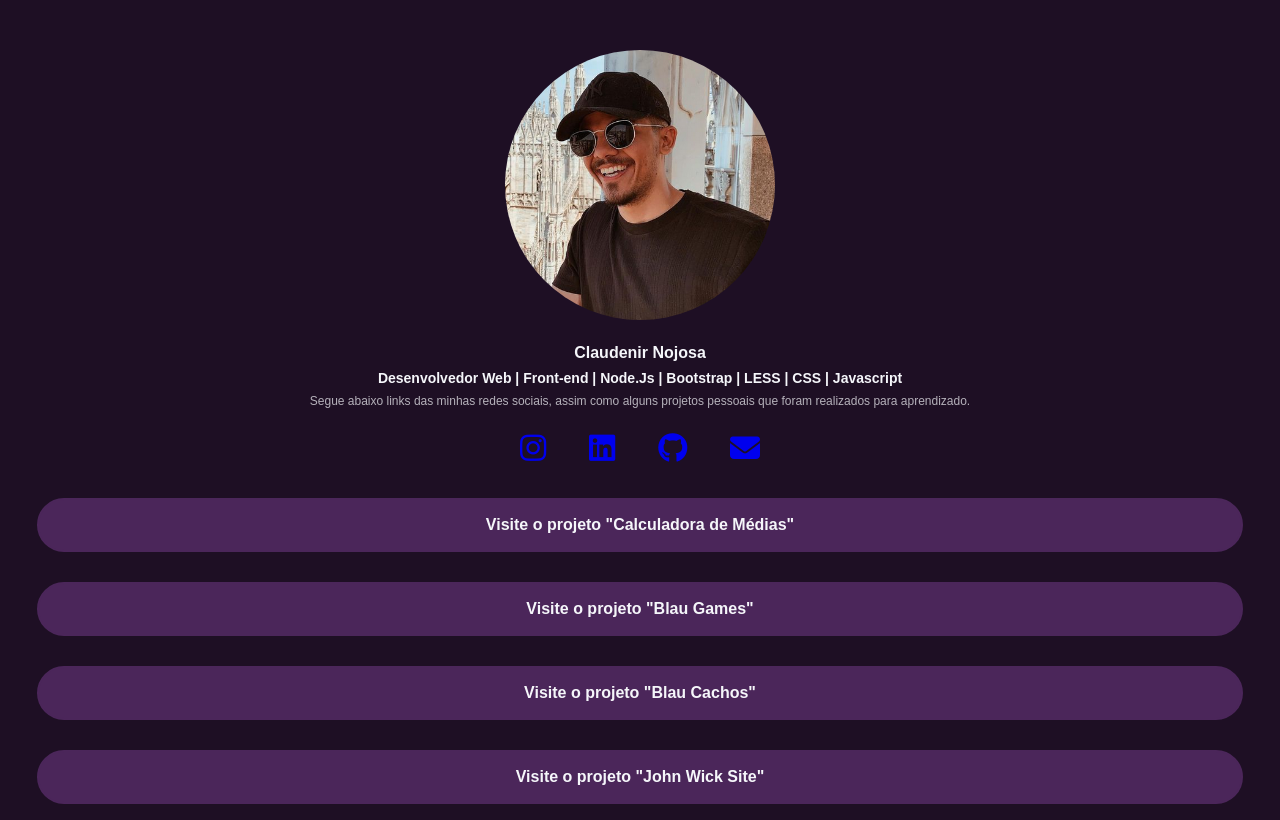
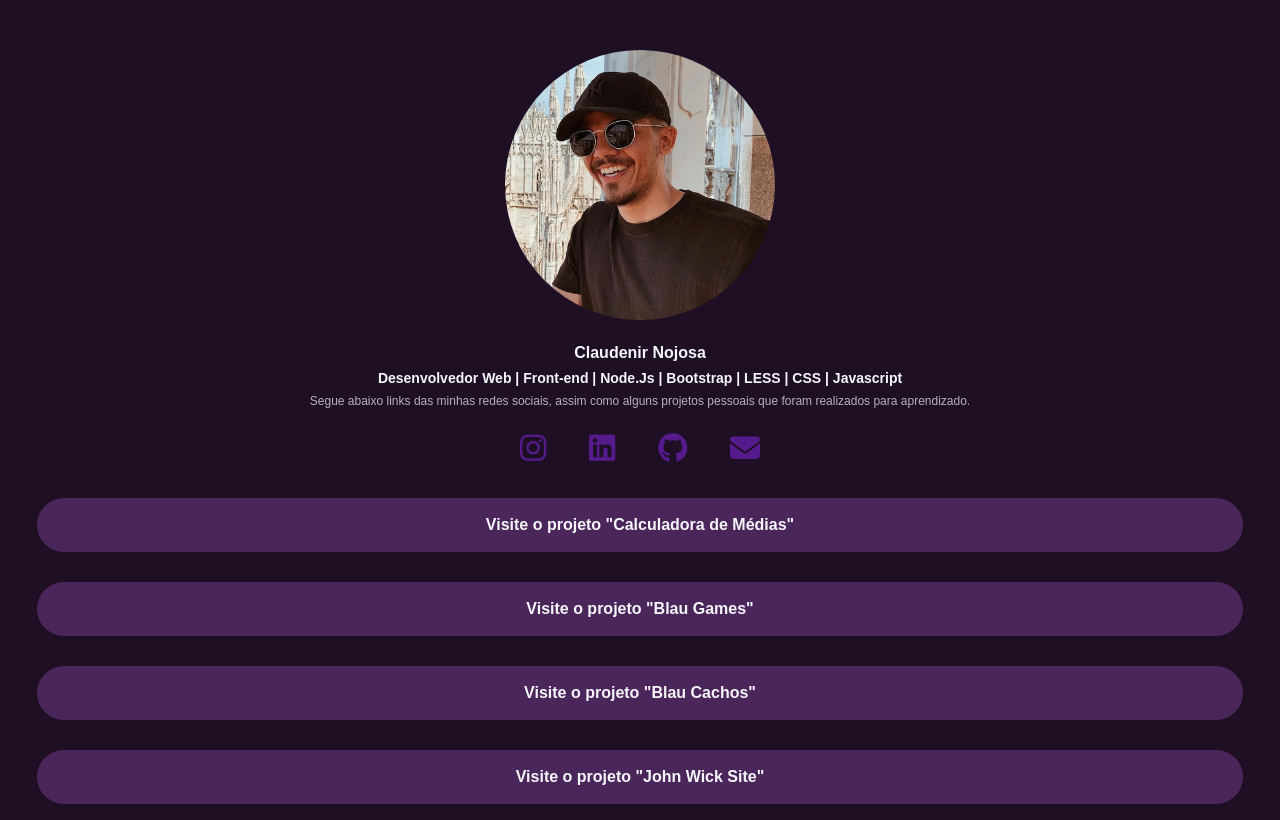
Before and after one commit to Claudenir-Nojosa/Pagina-do-Claudenir-, a website: page index.html in a window 1280 px wide. Drawn offline with Linux system fonts and the light colour scheme.

Commit message:
arrumando cor do icone do email

```diff
--- a/src/styles/main.less
+++ b/src/styles/main.less
@@ -63,6 +63,9 @@ header {
 
         &:hover{
             transform: scale(1.2);
+        }
+        i{
+            color: #colors[socialsColor];
         }
     }
 }
--- a/src/styles/mapas.less
+++ b/src/styles/mapas.less
@@ -2,4 +2,5 @@
     backgroundColor: #1e0f24;
     buttonColor: #4b265a;
     textColor: #f5f6fa;
+    socialsColor: #551A8B;
 }
```
Also changed, not shown: build/styles/main.css.
